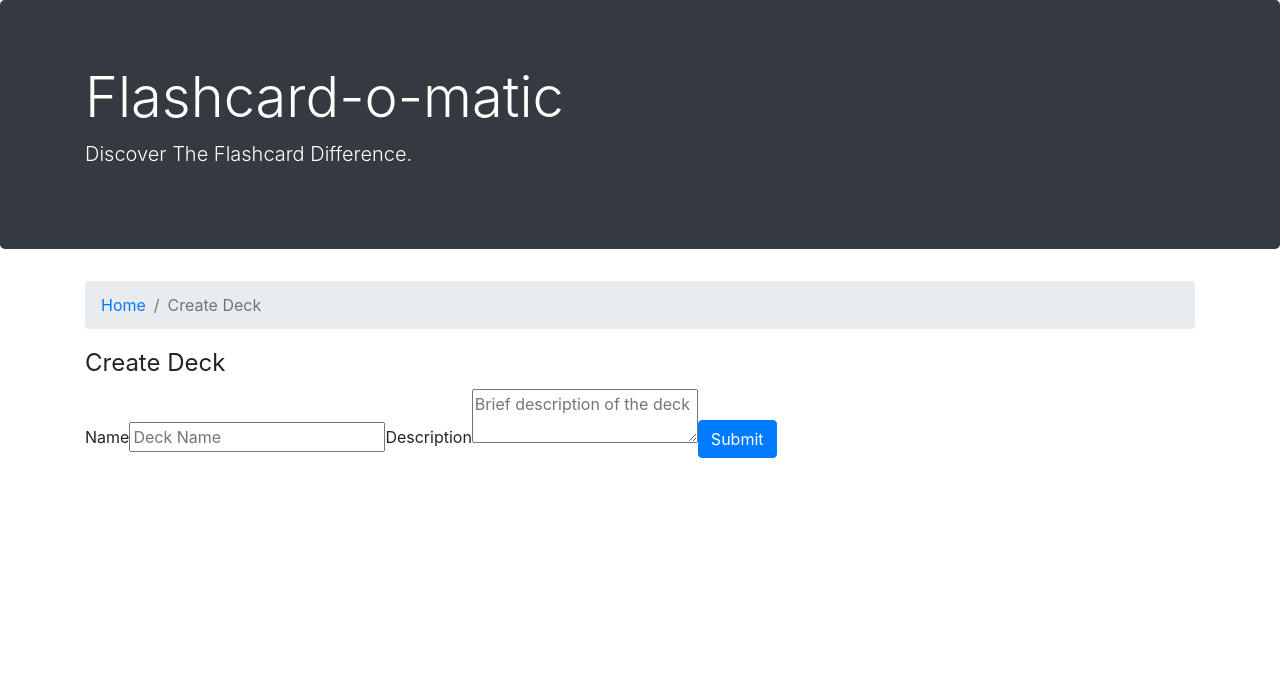
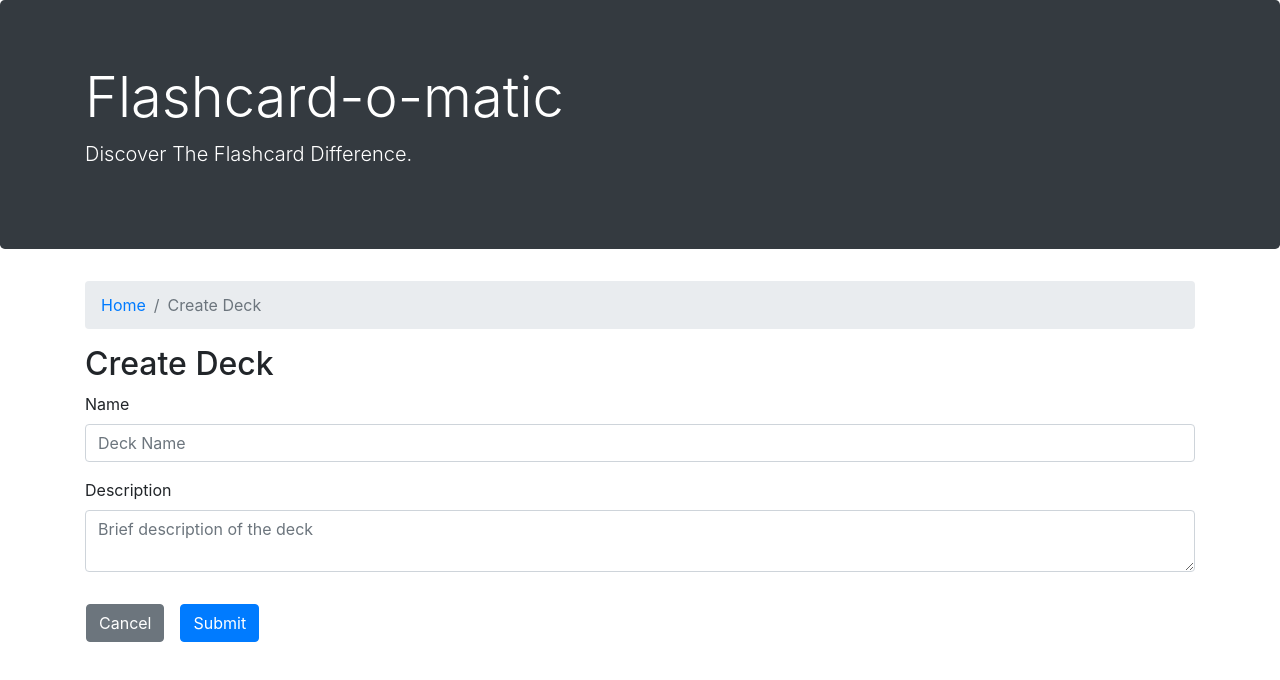
Before and after one commit to callieglade/Project-Flashcards, a React (Create React App) app: page /decks/new in a window 1280 px wide. Shown: the top 680 px of the page. Built offline with nearby package versions, Linux system fonts and the light colour scheme; a web font is replaced by a local one.

Commit message:
Add Cancel button and bootstrap styles

```diff
--- a/src/NewDeck/index.js
+++ b/src/NewDeck/index.js
@@ -1,6 +1,9 @@
 import React from "react";
+import { useHistory } from "react-router-dom";
 
 function NewDeck() {
+  const history = useHistory();
+
   return (
     <div>
       <nav aria-label="breadcrumb">
@@ -9,26 +12,33 @@ function NewDeck() {
           <li className="breadcrumb-item active">Create Deck</li>
         </ol>
       </nav>
+      <h2>Create Deck</h2>
       <form>
-        <fieldset>
-          <legend>Create Deck</legend>
+        <div className="form-group">
           <label for="name">Name</label>
           <input
             id="name"
             type="text"
             name="name"
+            className="form-control"
             placeholder="Deck Name"
             required
           />
+        </div>
+        <div className="form-group">
           <label for="description">Description</label>
           <textarea
             id="description"
             name="description"
+            className="form-control"
             placeholder="Brief description of the deck"
             required
           />
-          <button className="btn btn-primary" type="submit">Submit</button>
-        </fieldset>
+        </div>
+        <div className="row">
+          <button type="button" className="btn btn-secondary m-3" onClick={() => history.push(`/`)}>Cancel</button>
+          <button type="submit" className="btn btn-primary my-3">Submit</button>
+        </div>
       </form>
     </div>
   );
```
